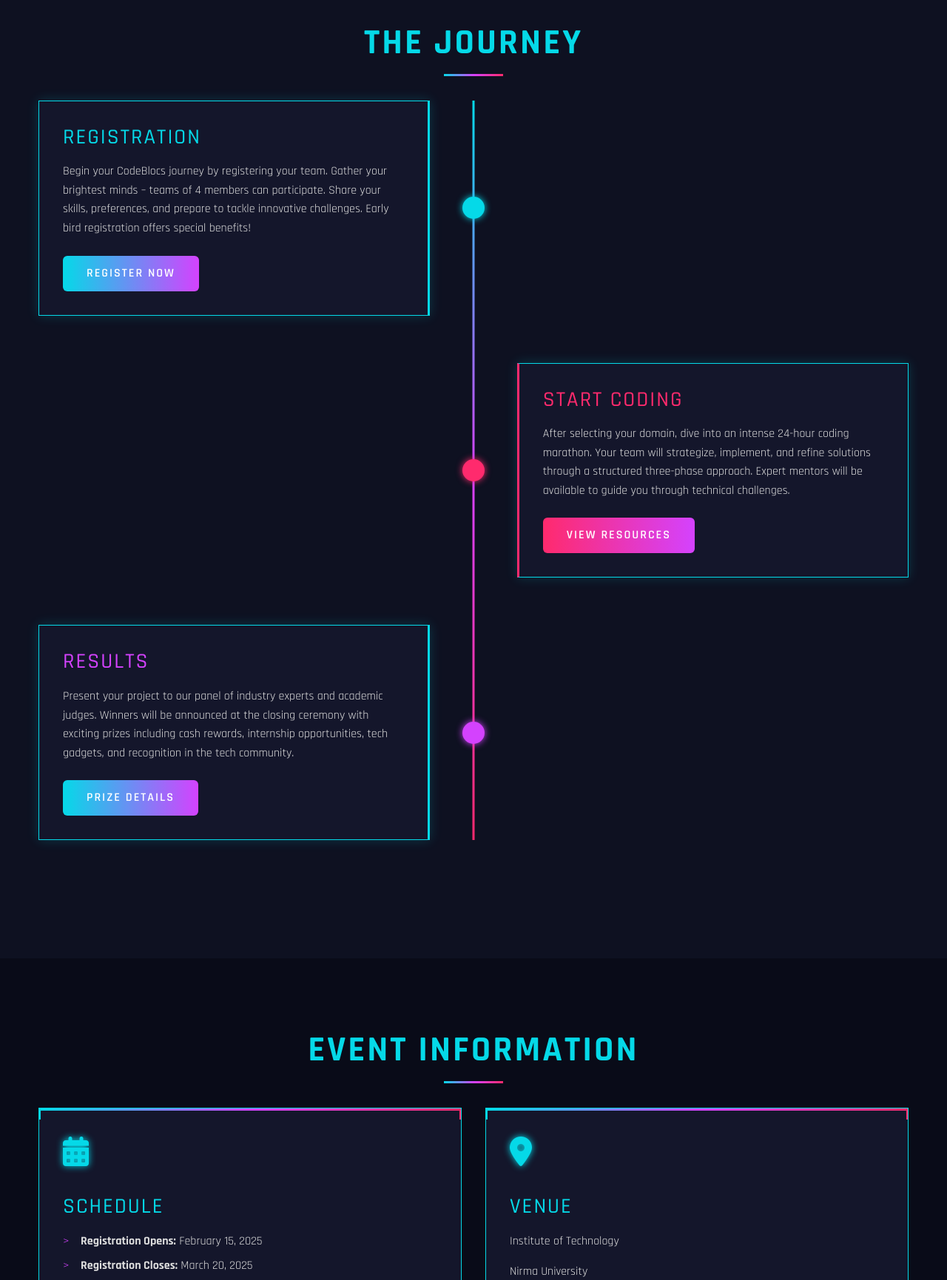
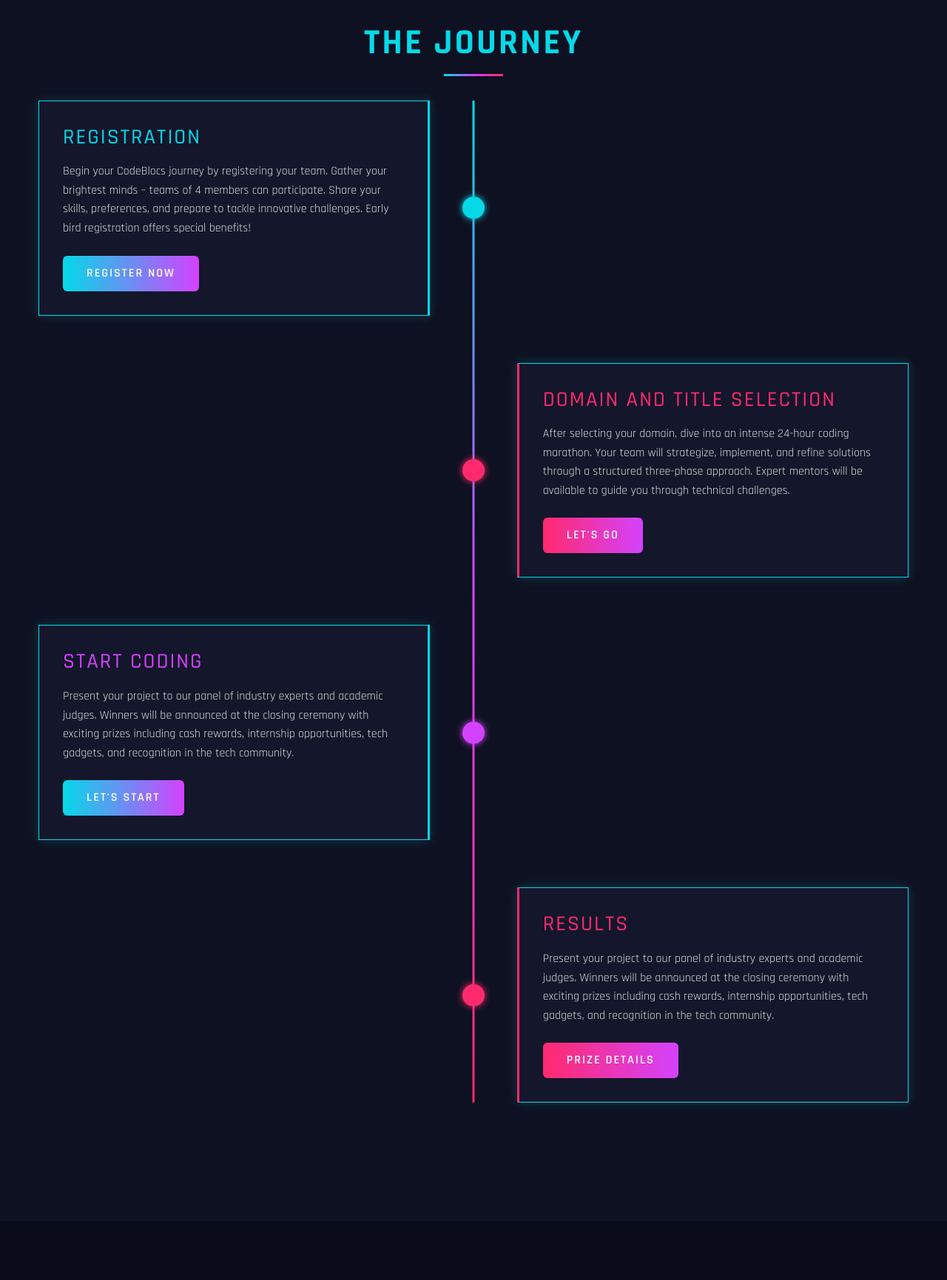
Before and after one commit to 24MCA022-Ayush/AMS-Hackathon-2025, a Flask app: page / in a window 1280 px wide. Shown: the part 866-2597 px from the top of the page at 74% size. Run offline with Flask 3, Linux system fonts and the light colour scheme.

Commit message:
Home Final Changes Done

```diff
--- a/app.py
+++ b/app.py
@@ -336,11 +336,6 @@ def verify_team_secret():
             secret_key_db = team_info.get('Secret_Key')
             if secret_key_entered == secret_key_db:
                 return jsonify({"status": "success", "message": "Team verified!", "uid": uid}), 200
-            else: # <-- ADDED ELSE BLOCK
-                return jsonify({"status": "error", "message": "Invalid Access Code"}), 401
-        else: # <-- ADDED ELSE BLOCK FOR TEAM NOT FOUND
-            return jsonify({"status": "error", "message": "Invalid Team Name"}), 401
-
     except Exception as e:
         print(f"Error verifying team secret: {e}")
     return jsonify({"status": "error", "message": "Invalid Team Name or Access Code"}), 401
--- a/templates/home.html
+++ b/templates/home.html
@@ -1533,11 +1533,23 @@
                 <div class="timeline-item">
                     <div class="timeline-dot"></div>
                     <div class="timeline-content">
-                        <h3 class="timeline-title">Start Coding</h3>
+                        <h3 class="timeline-title">Domain and Title Selection</h3>
                         <p class="timeline-description">
                             After selecting your domain, dive into an intense 24-hour coding marathon. Your team will strategize, implement, and refine solutions through a structured three-phase approach. Expert mentors will be available to guide you through technical challenges.
                         </p>
-                        <a href="/domain" class="btn btn-cyber" id="coding-btn">View Resources</a>
+                        <a href="/domain" class="btn btn-cyber" id="coding-btn">Let's Go</a>
+                    </div>
+                    <div class="clearfix"></div>
+                </div>
+
+                <div class="timeline-item">
+                    <div class="timeline-dot"></div>
+                    <div class="timeline-content">
+                        <h3 class="timeline-title">Start Coding</h3>
+                        <p class="timeline-description">
+                            Present your project to our panel of industry experts and academic judges. Winners will be announced at the closing ceremony with exciting prizes including cash rewards, internship opportunities, tech gadgets, and recognition in the tech community.
+                        </p>
+                        <a href="#" class="btn btn-cyber" id="results-btn">Let's Start</a>
                     </div>
                     <div class="clearfix"></div>
                 </div>
@@ -1553,6 +1565,7 @@
                     </div>
                     <div class="clearfix"></div>
                 </div>
+
             </div>
         </div>
     </section>
```
